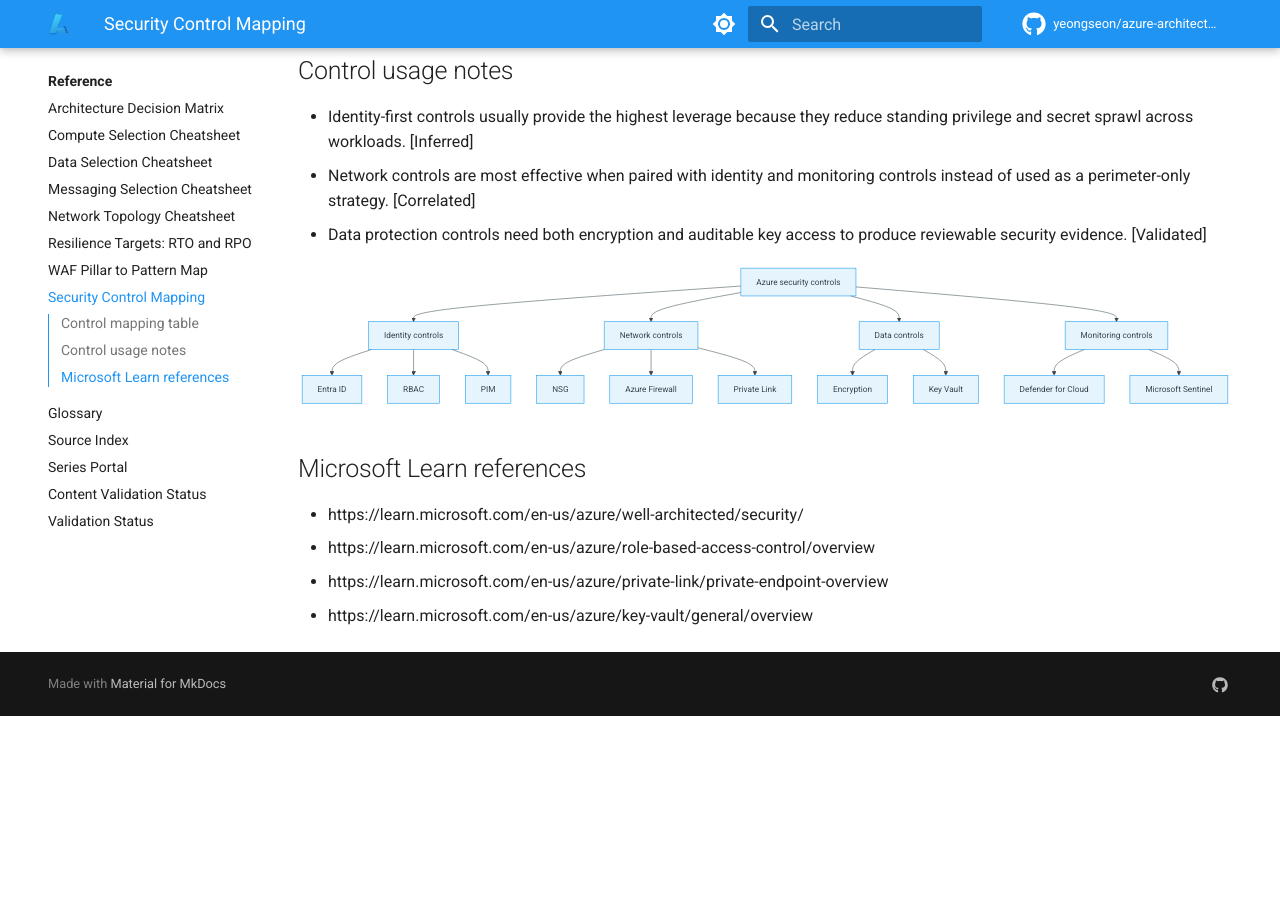
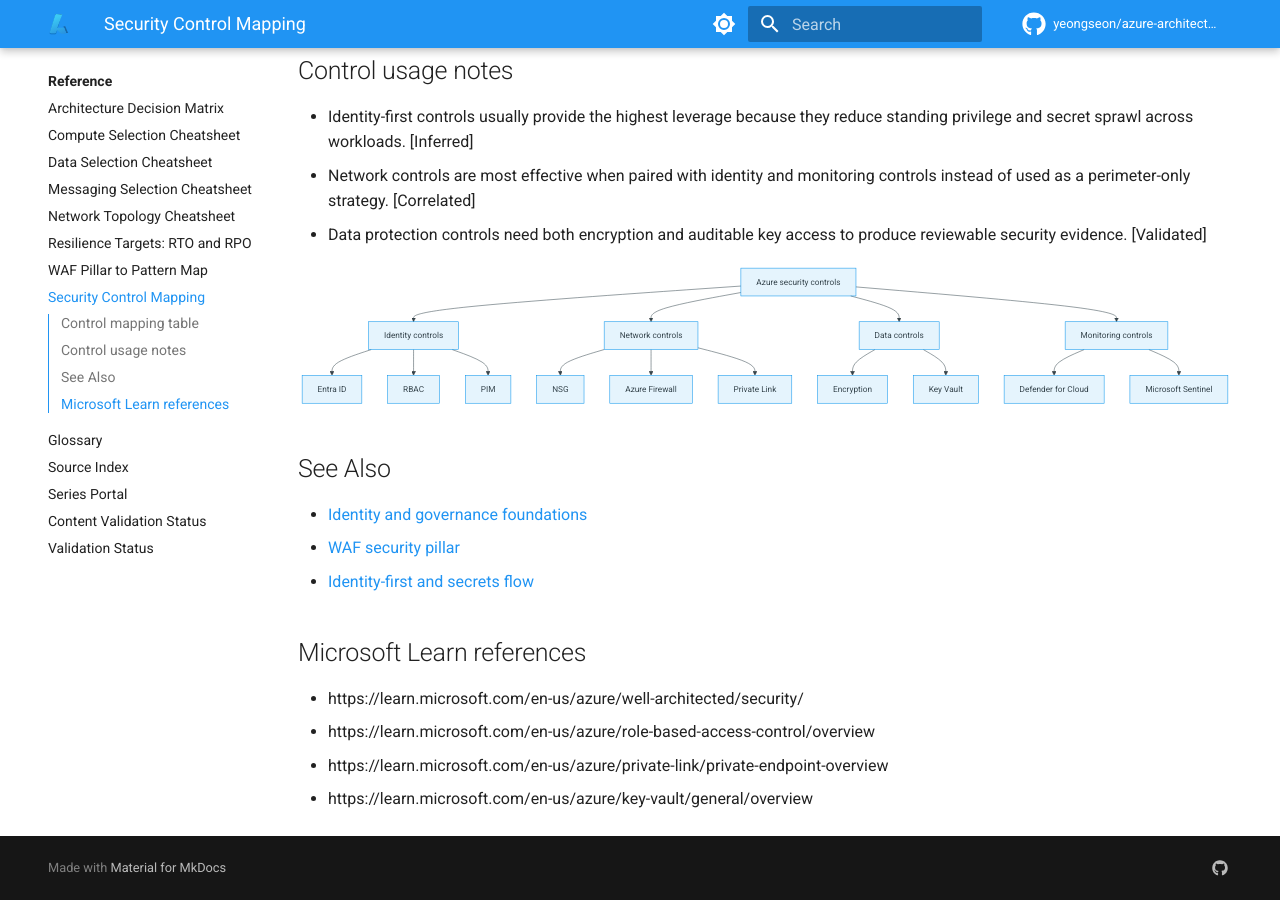
Before and after one commit to yeongseon/azure-architecture-practical-guide, an MkDocs documentation site: the page built from docs/reference/security-control-mapping.md, in a window 1280 px wide and 900 px high, scrolled down 1679 px. Built offline with MkDocs 1.6.1 and Material for MkDocs 9.7.7, drawn with Linux system fonts in a browser that asks for light colours; comment, search, counter and statistics services are not loaded; before the commit the page ends 2395 px from its top, so only the background shows below that.

Commit message:
docs(reference): add See Also cross-links to reference pages (#12)

````diff
--- a/docs/reference/glossary.md
+++ b/docs/reference/glossary.md
@@ -86,6 +86,12 @@
     E --> E2[Strangler Fig]
 ```
 
+## See Also
+
+- [Platform concepts](../platform/index.md)
+- [Design patterns](../patterns/index.md)
+- [WAF pillar to pattern map](waf-pillar-to-pattern-map.md)
+
 ## Microsoft Learn references
 
 - https://learn.microsoft.com/en-us/azure/architecture/
--- a/docs/reference/index.md
+++ b/docs/reference/index.md
@@ -43,6 +43,12 @@
     D --> E[Validation tracking]
 ```
 
+## See Also
+
+- [Architecture decision matrix](architecture-decision-matrix.md)
+- [Platform concepts](../platform/index.md)
+- [Design labs](../design-labs/index.md)
+
 ## Microsoft Learn references
 
 - https://learn.microsoft.com/en-us/azure/architecture/
--- a/docs/reference/resilience-targets-rto-rpo.md
+++ b/docs/reference/resilience-targets-rto-rpo.md
@@ -48,6 +48,12 @@
     E --> G[Failover automation and exercises]
 ```
 
+## See Also
+
+- [Resilience and region strategy](../platform/resilience-and-region-strategy.md)
+- [WAF reliability pillar](../waf/reliability.md)
+- [Design labs](../design-labs/index.md)
+
 ## Microsoft Learn references
 
 - https://learn.microsoft.com/en-us/azure/reliability/overview
--- a/docs/reference/security-control-mapping.md
+++ b/docs/reference/security-control-mapping.md
@@ -65,6 +65,12 @@
     E --> E2[Microsoft Sentinel]
 ```
 
+## See Also
+
+- [Identity and governance foundations](../platform/identity-and-governance-foundations.md)
+- [WAF security pillar](../waf/security.md)
+- [Identity-first and secrets flow](../patterns/security/identity-first-and-secrets-flow.md)
+
 ## Microsoft Learn references
 
 - https://learn.microsoft.com/en-us/azure/well-architected/security/
--- a/docs/reference/source-index.md
+++ b/docs/reference/source-index.md
@@ -78,6 +78,12 @@
     A --> F[Operations]
 ```
 
+## See Also
+
+- [Reference overview](index.md)
+- [Platform concepts](../platform/index.md)
+- [Design patterns](../patterns/index.md)
+
 ## Microsoft Learn references
 
 - https://learn.microsoft.com/en-us/azure/architecture/
--- a/docs/reference/waf-pillar-to-pattern-map.md
+++ b/docs/reference/waf-pillar-to-pattern-map.md
@@ -32,6 +32,12 @@
     C --> D[Validate with lab or review]
 ```
 
+## See Also
+
+- [Well-Architected Framework](../waf/index.md)
+- [Design patterns](../patterns/index.md)
+- [Design labs methodology](../design-labs/methodology.md)
+
 ## Microsoft Learn references
 
 - https://learn.microsoft.com/en-us/azure/well-architected/
````
